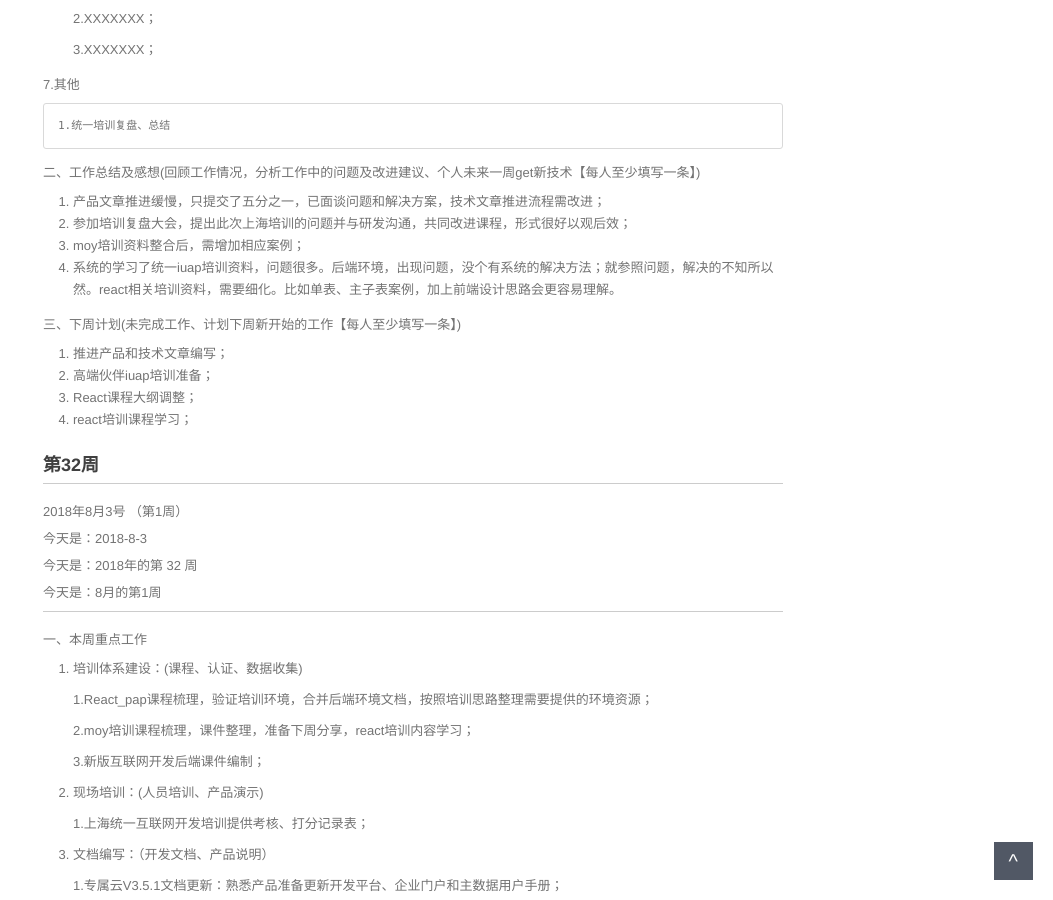
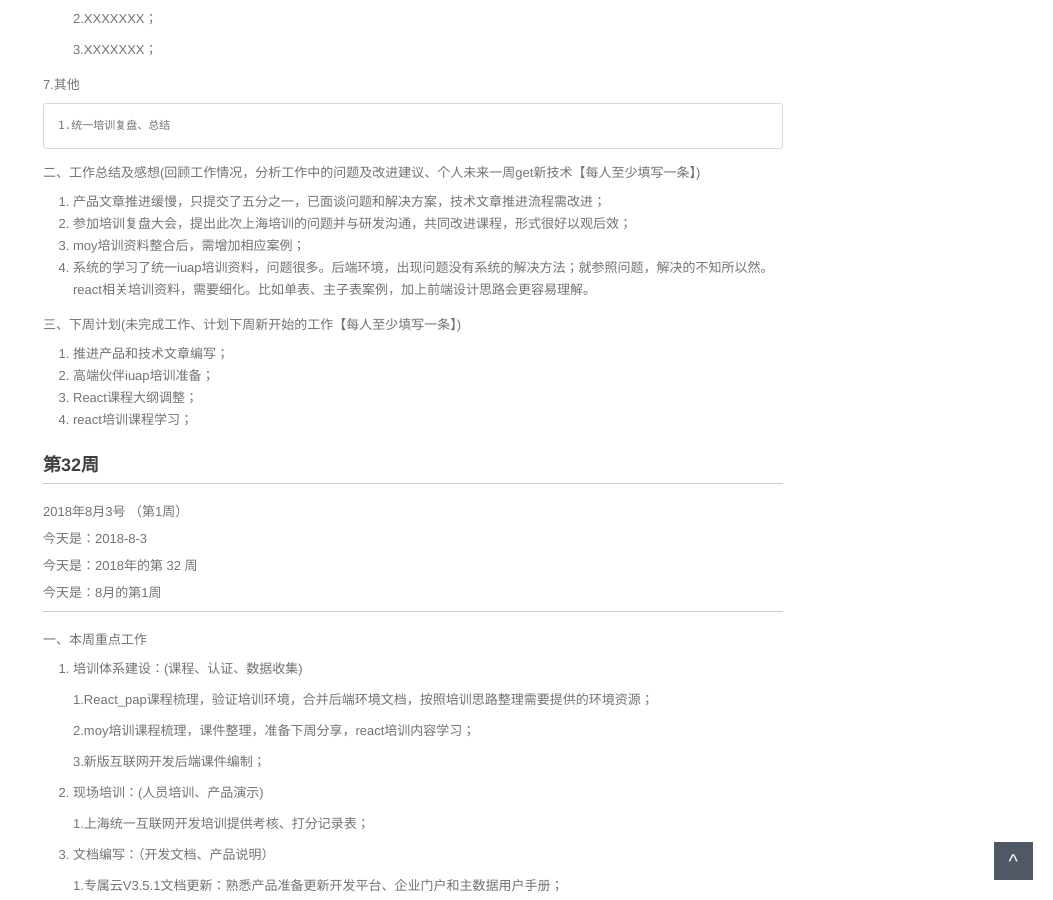
Before and after one commit to walllFlower/blog, a Jekyll site: the page built from _posts/2018-07-17-day_report_cxz.md, in a window 1280 px wide and 900 px high, scrolled down 1317 px. Shown: the whole window, without its empty margins (227-1280 px from the left). Built offline with Jekyll 4.4.1, drawn with Linux system fonts in a browser that asks for light colours; comment, search, counter and statistics services are not loaded.

Commit message:
宋慧慧周报-change
宋慧慧周报-change

```diff
--- a/_posts/2018-07-17-day_report_cxz.md
+++ b/_posts/2018-07-17-day_report_cxz.md
@@ -87,7 +87,7 @@ categories: 技术运营工作周报
 1. 产品文章推进缓慢，只提交了五分之一，已面谈问题和解决方案，技术文章推进流程需改进；
 2. 参加培训复盘大会，提出此次上海培训的问题并与研发沟通，共同改进课程，形式很好以观后效；
 3. moy培训资料整合后，需增加相应案例；
-4. 系统的学习了统一iuap培训资料，问题很多。后端环境，出现问题，没个有系统的解决方法；就参照问题，解决的不知所以然。react相关培训资料，需要细化。比如单表、主子表案例，加上前端设计思路会更容易理解。
+4. 系统的学习了统一iuap培训资料，问题很多。后端环境，出现问题没有系统的解决方法；就参照问题，解决的不知所以然。react相关培训资料，需要细化。比如单表、主子表案例，加上前端设计思路会更容易理解。
 
 三、下周计划(未完成工作、计划下周新开始的工作【每人至少填写一条】)
 
```
